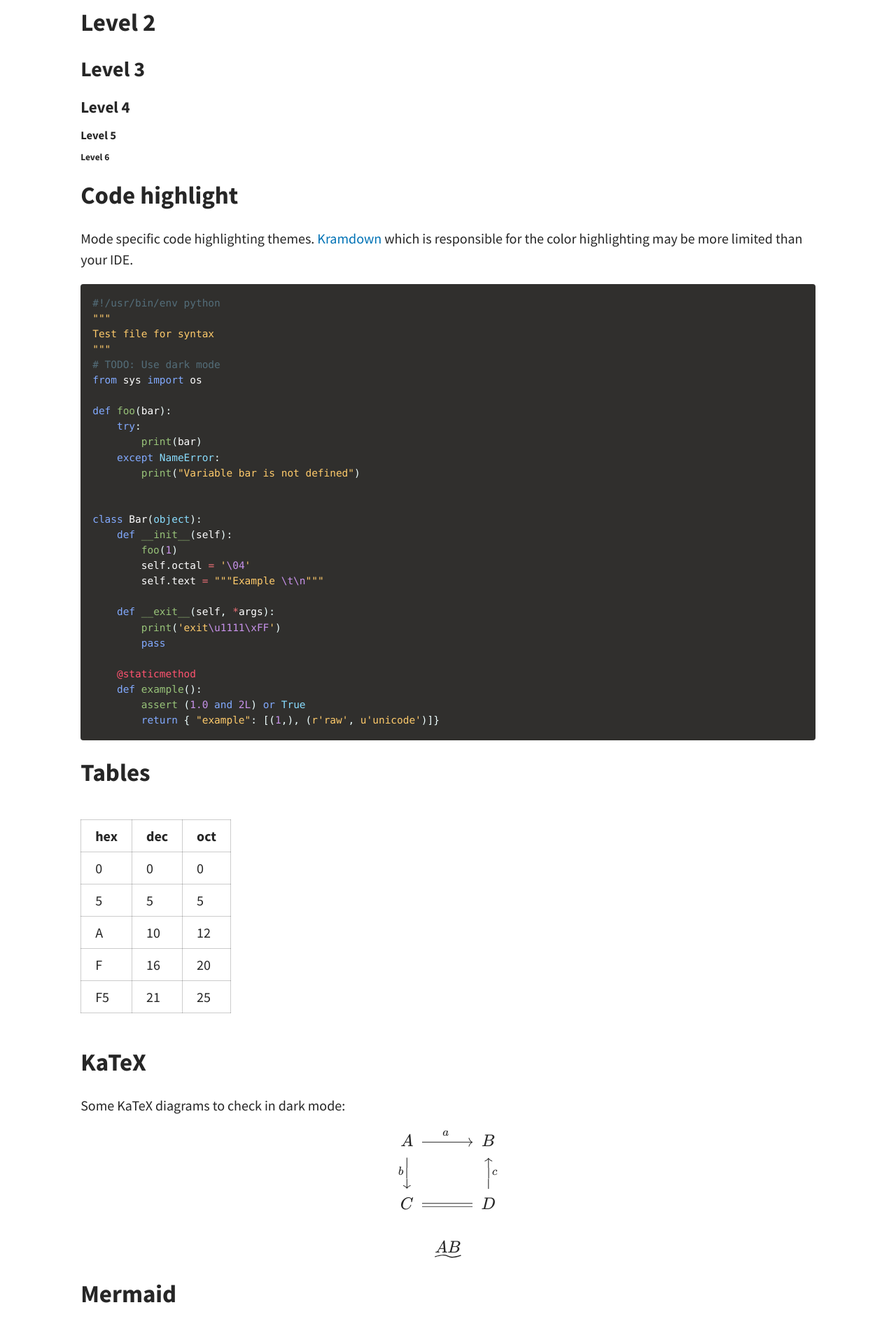
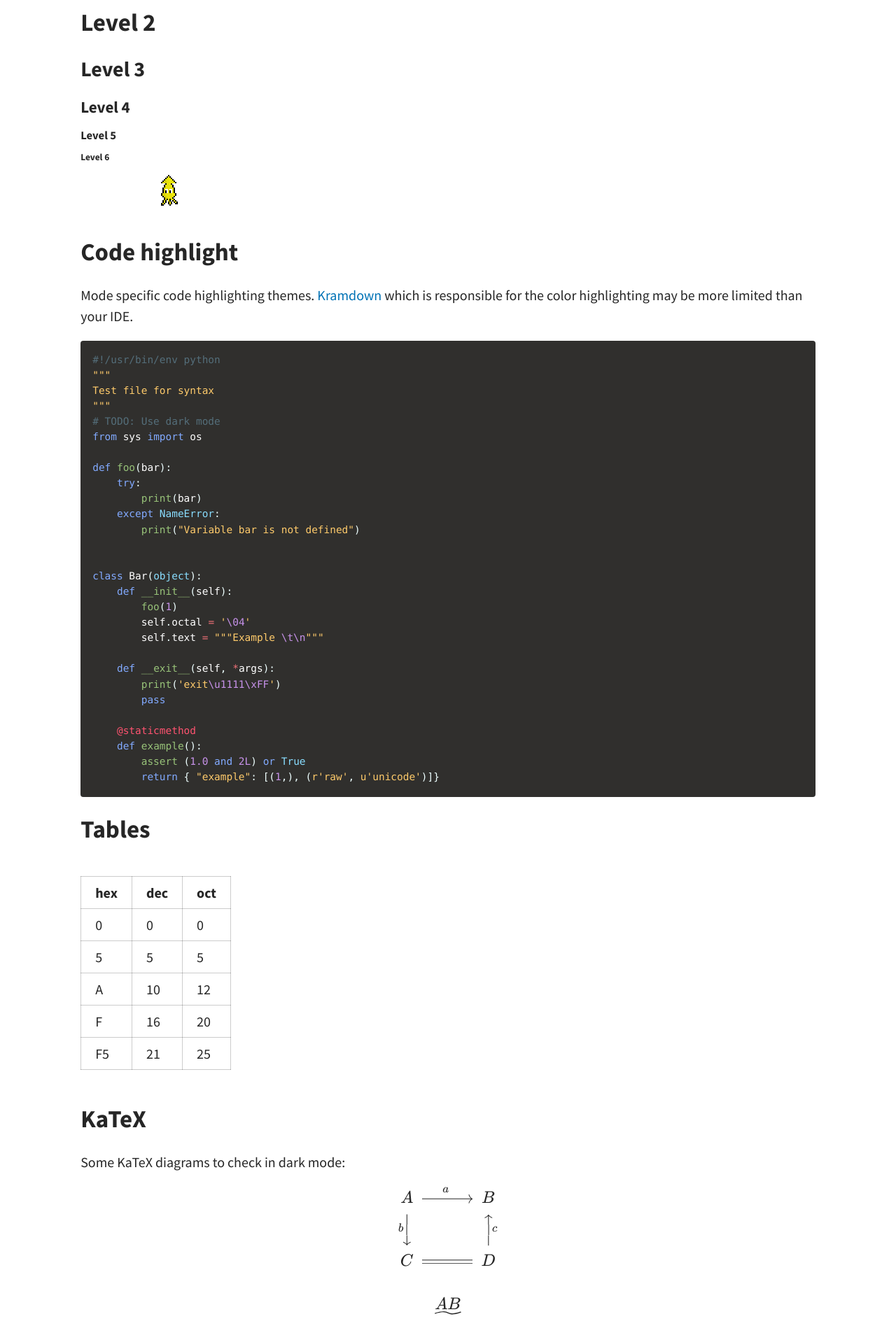
Before and after one commit to JimZ3/jimz3.github.io, a Jekyll site: the page built from _posts/2021-04-27-dark-mode.md, in a window 1280 px wide. Shown: the part 860-2775 px from the top of the page at 70% size. Built offline with Jekyll 4.4.1, drawn with Linux system fonts in a browser that asks for light colours.

Commit message:
play around

```diff
--- a/_posts/2021-04-27-dark-mode.md
+++ b/_posts/2021-04-27-dark-mode.md
@@ -21,6 +21,11 @@ Here is a bit of everything, so you can check how the theme look, have fun! 👌
 #### [Level 4](http://localhost)
 ##### [Level 5](http://localhost)
 ###### [Level 6](http://localhost)
+
+![squid](https://jimz3.github.io/assets/img/E1.png)
+
+
+
 
 ## Code highlight
 Mode specific code highlighting themes. [Kramdown](https://kramdown.gettalong.org/) which is responsible for the color highlighting may be more limited than your IDE.
```
